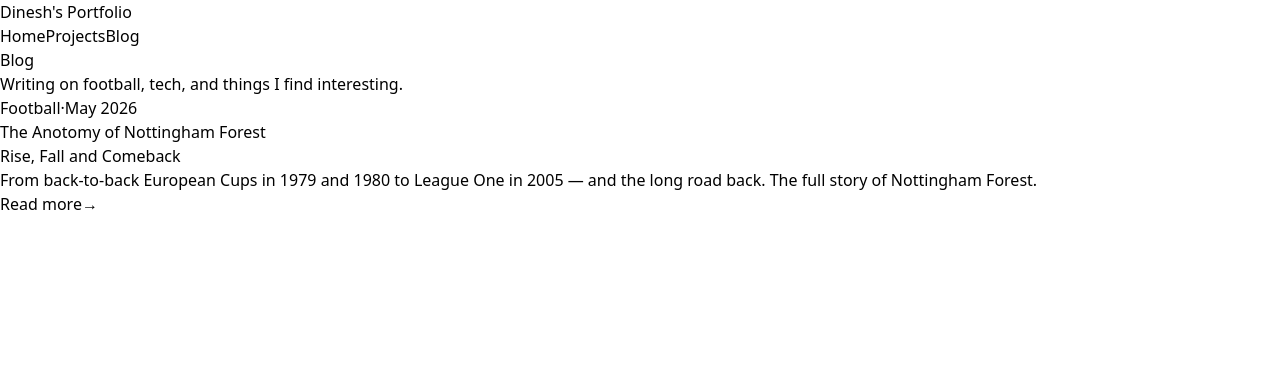
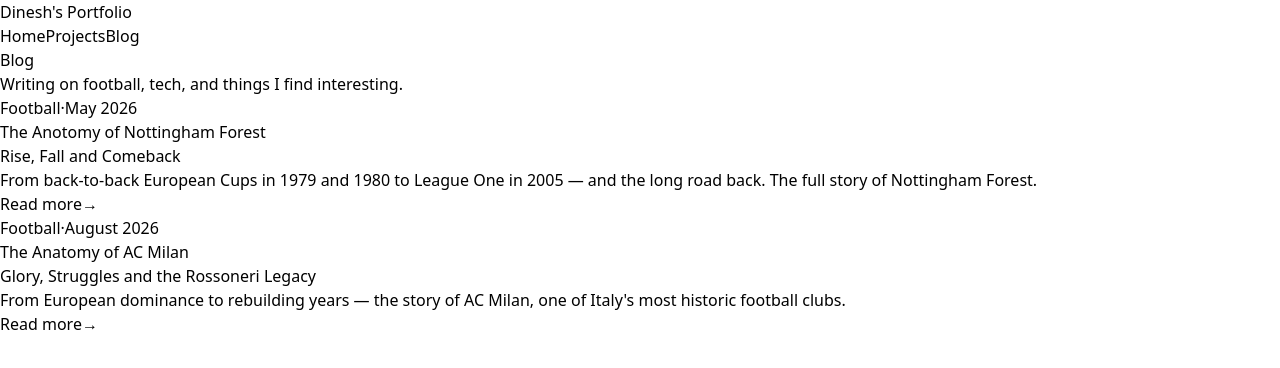
Before and after one commit to dineshpatte/portfolio, a React (Vite) app: page /blog in a window 1280 px wide. Shown: the top 368 px of the page. Built offline with nearby package versions, Linux system fonts and the light colour scheme.

Commit message:
new blog2

```diff
--- a/src/pages/Blog.jsx
+++ b/src/pages/Blog.jsx
@@ -9,6 +9,16 @@
       "From back-to-back European Cups in 1979 and 1980 to League One in 2005 — and the long road back. The full story of Nottingham Forest.",
     tag: "Football",
     date: "May 2026",
+  },
+
+  {
+    slug: "ac-milan",
+    title: "The Anatomy of AC Milan",
+    subtitle: "Glory, Struggles and the Rossoneri Legacy",
+    description:
+      "From European dominance to rebuilding years — the story of AC Milan, one of Italy's most historic football clubs.",
+    tag: "Football",
+    date: "August 2026",
   },
   // Add future blogs here
 ];
```
Also changed, not shown: 1 other file (tests, documents, lock files or other folders).
